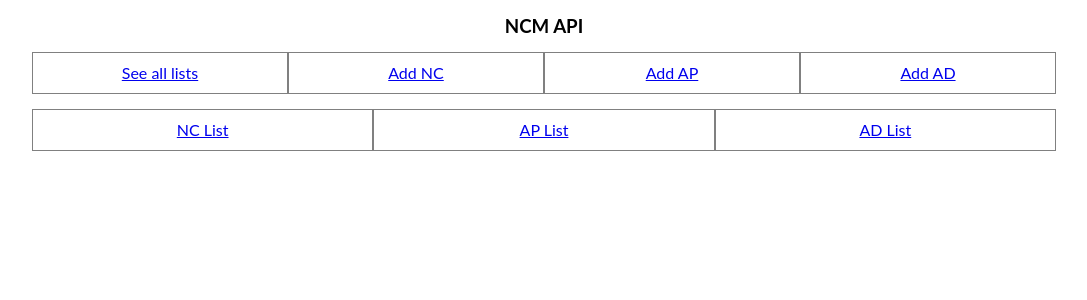
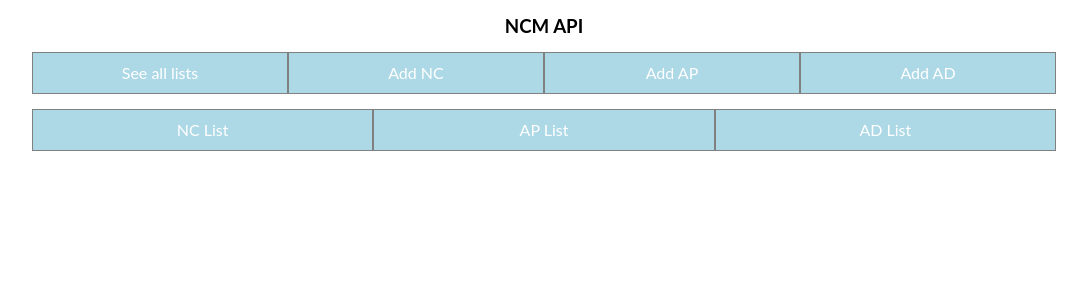
Before and after one commit to Khang90800/ncm3, an Angular app: page / in a window 1280 px wide. Shown: the top 300 px of the page, without its empty margins (96-1183 px from the left). Built offline with nearby package versions, Linux system fonts and the light colour scheme.

Commit message:
css menus

```diff
--- a/src/styles.css
+++ b/src/styles.css
@@ -6,6 +6,21 @@
 
 p {
   margin: 15px;
+}
+
+a {
+  display: block;
+  background-color: lightblue;
+  text-decoration: none;
+  color: white;
+}
+
+a:hover {
+  color: dimgray;
+}
+
+a:active {
+  background-color: mediumseagreen;
 }
 
 .subMenuContainer {
```
